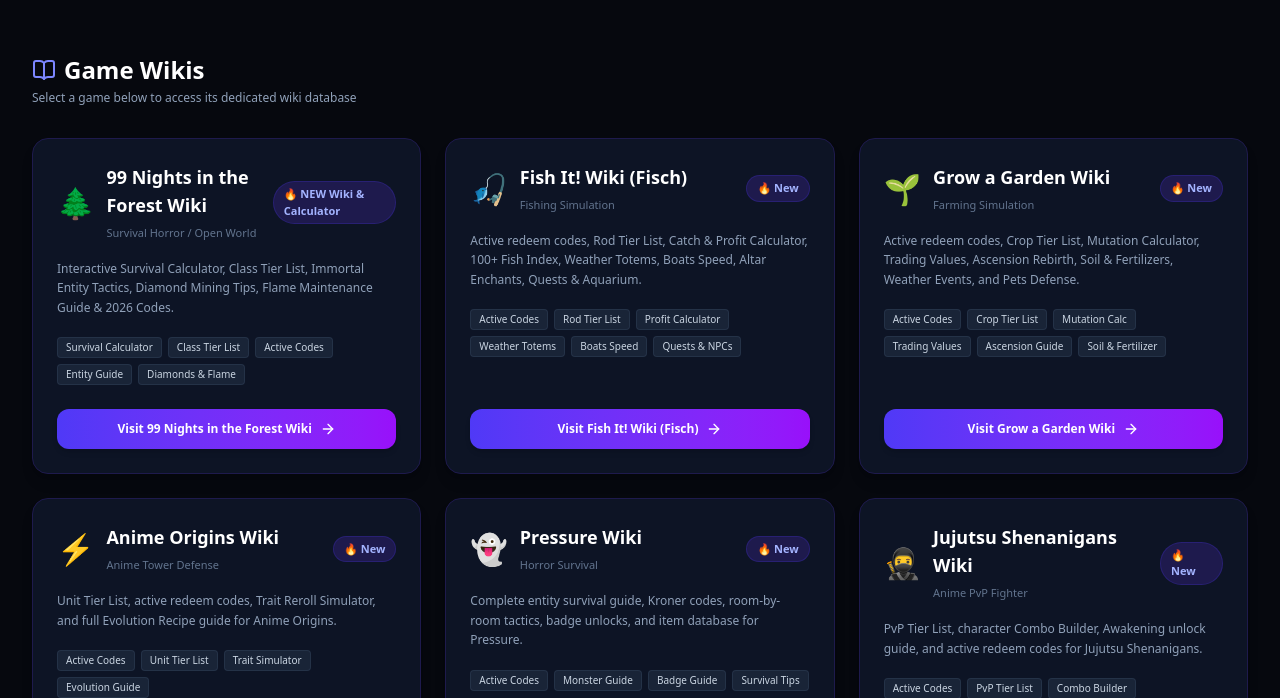
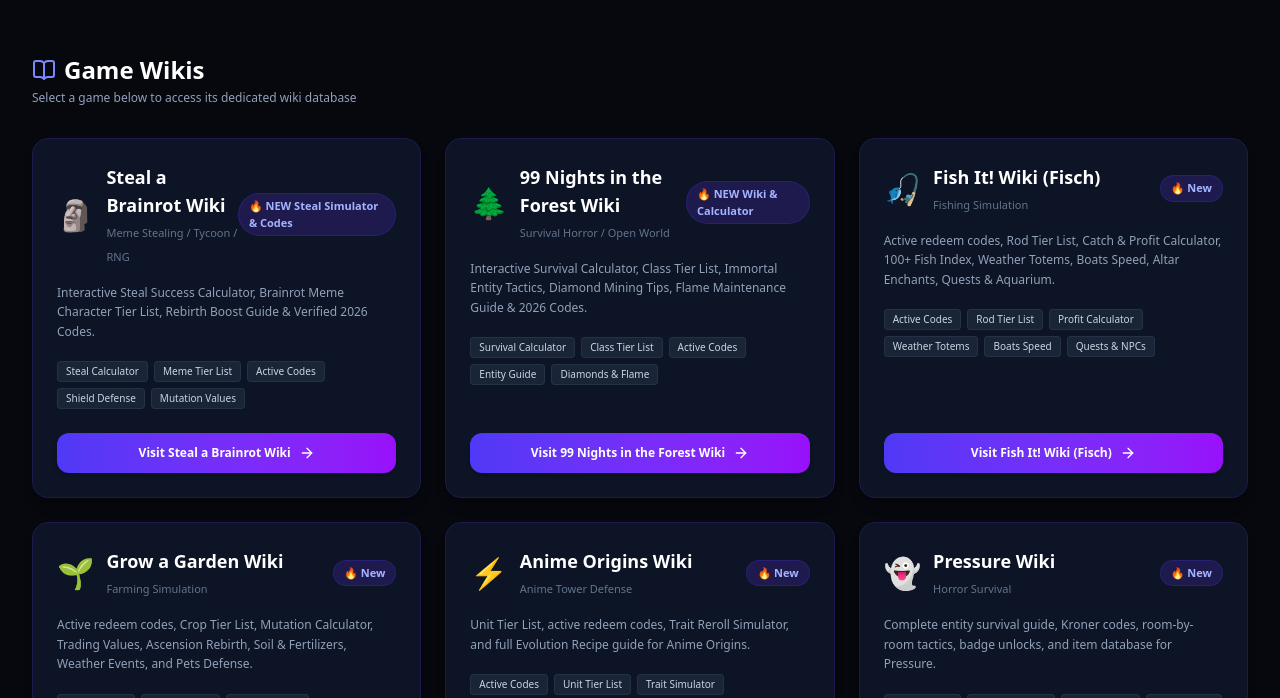
Before and after one commit to lianlele168/roblox-wiki-hub, a Next.js app: page / in a window 1280 px wide. Shown: the part 632-1330 px from the top of the page. Built offline with nearby package versions, Linux system fonts and the light colour scheme.

Commit message:
feat: add Steal a Brainrot Wiki rich card and sitemap links

```diff
--- a/src/app/page.tsx
+++ b/src/app/page.tsx
@@ -17,6 +17,18 @@ interface GameWiki {
 }
 
 const WIKIS: GameWiki[] = [
+  {
+    id: 'steal-a-brainrot',
+    name: 'Steal a Brainrot Wiki',
+    subdomain: 'stealabrainrot.robloxwikihub.com',
+    url: 'https://stealabrainrot.robloxwikihub.com',
+    category: 'Meme Stealing / Tycoon / RNG',
+    icon: '🗿',
+    color: 'from-purple-600 via-pink-600 to-cyan-500',
+    badge: '🔥 NEW Steal Simulator & Codes',
+    description: 'Interactive Steal Success Calculator, Brainrot Meme Character Tier List, Rebirth Boost Guide & Verified 2026 Codes.',
+    tags: ['Steal Calculator', 'Meme Tier List', 'Active Codes', 'Shield Defense', 'Mutation Values']
+  },
   {
     id: '99-nights',
     name: '99 Nights in the Forest Wiki',
--- a/src/app/sitemap.ts
+++ b/src/app/sitemap.ts
@@ -6,6 +6,13 @@ export default function sitemap(): MetadataRoute.Sitemap {
   const allUrls = [
     // Main Hub
     { url: 'https://robloxwikihub.com', priority: 1.0, changeFrequency: 'daily' },
+
+    // Steal a Brainrot Wiki (NEW)
+    { url: 'https://stealabrainrot.robloxwikihub.com', priority: 0.9, changeFrequency: 'daily' },
+    { url: 'https://stealabrainrot.robloxwikihub.com/codes', priority: 0.9, changeFrequency: 'daily' },
+    { url: 'https://stealabrainrot.robloxwikihub.com/calculator', priority: 0.9, changeFrequency: 'daily' },
+    { url: 'https://stealabrainrot.robloxwikihub.com/character-tier-list', priority: 0.8, changeFrequency: 'weekly' },
+    { url: 'https://stealabrainrot.robloxwikihub.com/steal-guide', priority: 0.8, changeFrequency: 'weekly' },
 
     // 99 Nights in the Forest Wiki (NEW)
     { url: 'https://99nights.robloxwikihub.com', priority: 0.9, changeFrequency: 'daily' },
```
